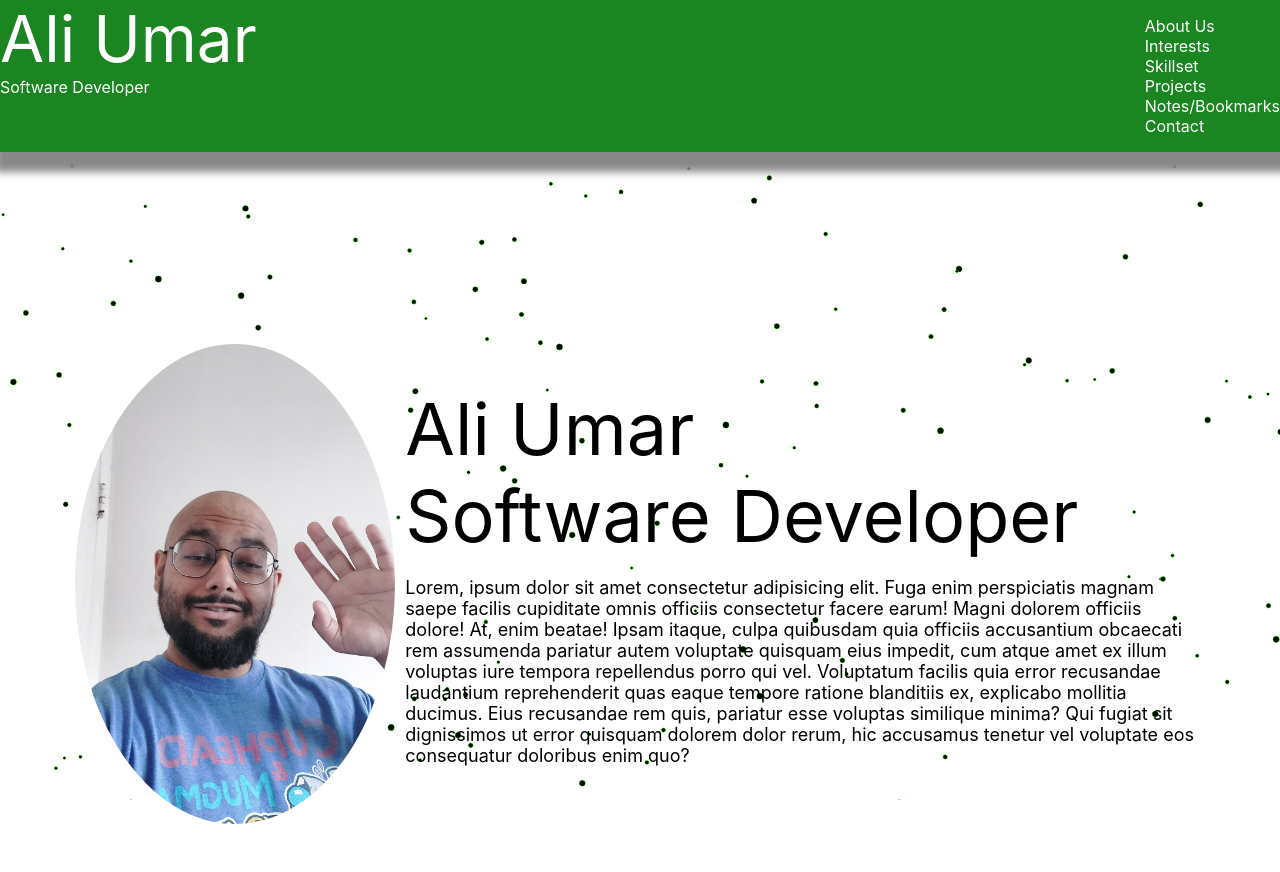
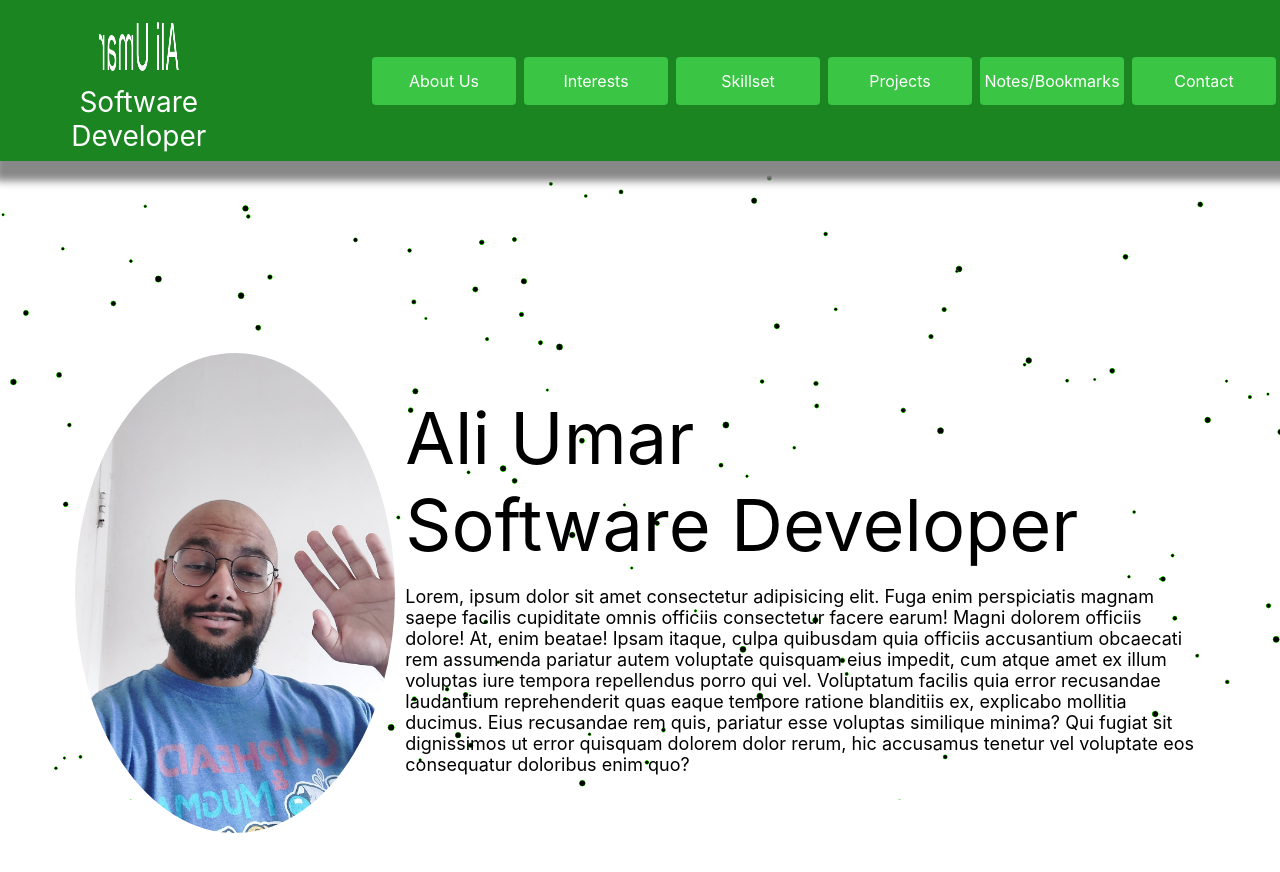
Before and after one commit to ArmyaAli/website-2.0, a Next.js app: page / in a window 1280 px wide. Shown: the top 872 px of the page. Built offline with nearby package versions, Linux system fonts and the light colour scheme.

Commit message:
styling navbar

```diff
--- a/styles/Navbar.module.css
+++ b/styles/Navbar.module.css
@@ -1,25 +1,21 @@
-.navTitle {
-    width: 100%;
-    font-size: 64px;
-}
-
-@media only screen and (max-width: 480px) {
     .navTitle {
         text-align: center;
         font-size: 64px;
         animation: rotateY 15s infinite;
     }
+
     .navSubtitle {
         text-align: center;
         font-size: 32px;
-        animation: rotateY 15s infinite;
     }
+
     .navLinks {
         width: 100%;
         display: flex;
         flex-wrap: wrap;
         justify-content: center;
     }
+
     .navLinkItem {
         display: flex;
         justify-content: center;
@@ -28,12 +24,34 @@
         width: 45%;
         height: 48px;
         background-color: #3bc544;
+        cursor: pointer;
+        border-radius: 4px;
+    }
+
+    .navLinkItem:hover {
+        box-shadow: 10px 5px 5px rgb(7, 63, 7);
+    }
+
+    @media only screen and (min-width: 1024px) {
+        .titleContainer {
+            width: 350px;
+            padding: 8px;
+            cursor: pointer;
+        }
+        .navSubtitle {
+            font-size: 28px;
+        }
+        .navLinks {
+            align-items: center;
+            flex-wrap: nowrap;
+            justify-content: flex-end;
+        }
+        .navLinkItem {
+            width: 144px;
         }
     }
 
-@media only screen and (max-width: 800px) {}
-
-@media only screen and (min-width: 1200px) {}
+    @media only screen and (min-width: 1300px) {}
 
     @keyframes rotateY {
         from {
```
Lines whose indentation alone changed are shown as unchanged.
